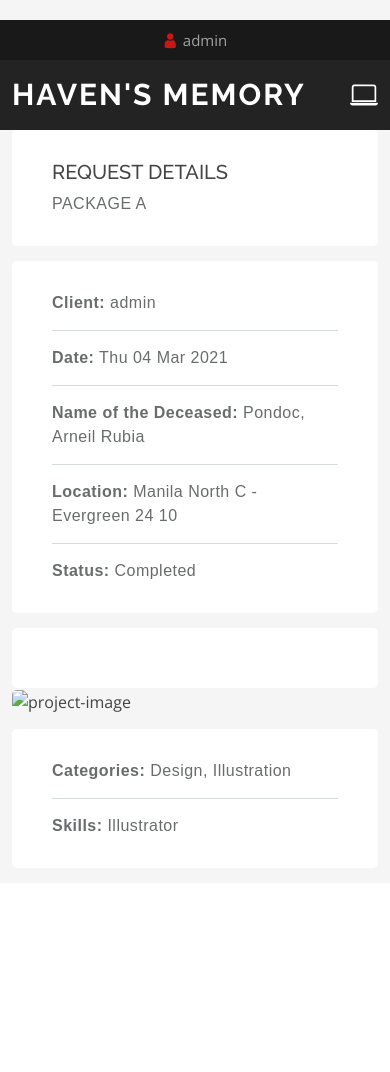
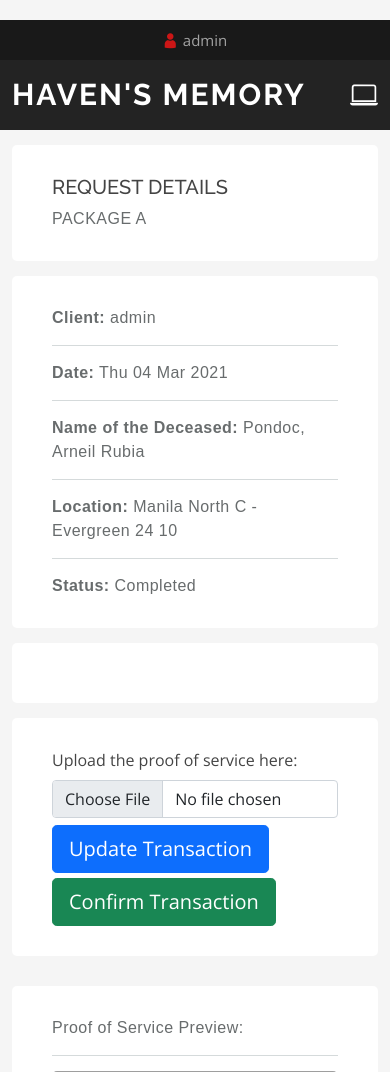
Before and after one commit to LazyMeercatOG/SoftEngg-LapidaSystem, a Django app: page /summary/1 in a window 390 px wide. Shown: the top 1072 px of the page. Before the commit the page ends 831 px from the top, so only its background shows below. Run offline with Django 3.2, Linux system fonts and the light colour scheme; a user stored in the database is signed in; data comes from the database, SQL or seed files in the repository; both versions use the stored data as it was after the commit; some libraries are stand-ins or nearby versions; grey boxes are pictures that could not be loaded.

Commit message:
summary buttons and image upload, profile layout edits

```diff
--- a/lapida/lapida_app/forms.py
+++ b/lapida/lapida_app/forms.py
@@ -54,7 +54,7 @@ class DateInput(forms.DateInput):
 
 class Order_UserForm(forms.ModelForm):
 	class Meta:
-		model =  Order_User
+		model = Order_User
 		order_date = models.DateTimeField()
 		fields = ['order_date']
 		widgets = {
--- a/lapida/lapida_app/templates/lapida_app/index.html
+++ b/lapida/lapida_app/templates/lapida_app/index.html
@@ -148,7 +148,7 @@
             </div>
           </div>
 
-          <div class="col-lg-4 col-md-6 d-flex align-items-stretch mt-4" data-aos="fade-up" data-aos-delay="450">
+          <div class="col-lg-4 col-md-6 d-flex align-items-stretch mt-4 mt-lg-0" data-aos="fade-up" data-aos-delay="450">
             <div class="icon-box">
               <div class="icon"><i class="bx bxs-flame"></i></div>
               <h4><a href="">Candle Lights</a></h4>
--- a/lapida/lapida_app/templates/lapida_app/menu.html
+++ b/lapida/lapida_app/templates/lapida_app/menu.html
@@ -10,6 +10,7 @@
       <link href="https://stackpath.bootstrapcdn.com/font-awesome/4.7.0/css/font-awesome.min.css" rel="stylesheet">
       <link href="{% static 'lapida_app/menu/menu.css' %}" rel="stylesheet">
       <link href="{% static 'lapida_app/menu/css/gijgo.min.css' %}" rel="stylesheet">
+
 </head>
 <section class="py-5 header text-center text-white">
     <div class="container pt-4">
@@ -125,7 +126,7 @@
                         <div class="card-body p-5">
                             <h2 class="h4 mb-1">Select the Date of Service</h2>
                             <p class="small text-muted font-italic mb-4">Please choose the date on when to avail the selected service/s.</p>
-                            <input id="datepicker" width="276" onkeydown="return false"/>
+                            <input class="datepickerclass" id="datepicker" width="276" onkeydown="return false"/>
                             {{order.order_date}}
                         </div>
                     </div>
--- a/lapida/lapida_app/templates/lapida_app/summary.html
+++ b/lapida/lapida_app/templates/lapida_app/summary.html
@@ -6,7 +6,7 @@
 <div class="container">
     <div class="row">
         <div class="col-md-5">
-            <div class="project-info-box mt-0">
+            <div class="project-info-box">
                 <h5>REQUEST DETAILS</h5>
                 <p class="mb-0">{{form.services}}</p>
             </div><!-- / project-info-box -->
@@ -28,18 +28,39 @@
             <div class="project-info-box mt-0 mb-0">
             </div><!-- / project-info-box -->
   {%endif%}
-        </div><!-- / column -->
+
+            <div class="col-md-13">
+                        <div class="project-info-box">
+                            <label class="form-label" for="customFile">Upload the proof of service here:</label>
+                            <input type="file" class="form-control" style="margin-bottom:7px" id="customFile" accept="image/* "/>
+                            <button type="button" class="btn btn-primary btn-lg" style="margin-bottom:5px">Update Transaction</button>
+                            <button type="button" class="btn btn-success btn-lg">Confirm Transaction</button>
+                            </div>
+                    </div>
+
+        </div>
+
+
+
+
+        <!-- / column -->
         <div class="col-md-7">
-            <img src="https://via.placeholder.com/400x300/FFB6C1/000000" alt="project-image" class="rounded">
+            <div class="project-info-box">
+                <p>Proof of Service Preview:</p>
+                <img src="https://lh3.googleusercontent.com/proxy/_Jy2jmk_6yg-xlrRhK_-j7_ES8uPt6M9Gepb9M5xci_oATnZX9eY_rz42Ge-YmVKcU87yqj6MrBFCxC0Ay1hcXBZ3twUqhG9qahdTkwAKg" alt="project-image" class="rounded" id="display-img" style="width:650px;height:500px">
+            </div>
             <div class="project-info-box">
                 <p><b>Categories:</b> Design, Illustration</p>
                 <p><b>Skills:</b> Illustrator</p>
             </div><!-- / project-info-box -->
         </div><!-- / column -->
+
+
     </div>
 </div>
  <!-- Include the PayPal JavaScript SDK -->
     <script src="https://www.paypal.com/sdk/js?client-id=AZ99n5v8uTUjhoGvST_V46LKtl5yCCtEAubC2ReOKeWVjkSkd1SYrHda3RRlUbODi4q7CBivVyBV2Rso&currency=PHP"></script>
+    <script src="https://code.jquery.com/jquery-3.2.1.min.js"></script>
 
     <script>
         // Render the PayPal button into #paypal-button-container
@@ -69,4 +90,15 @@
 
         }).render('#paypal-button-container');
     </script>
+
+    <script>
+        $(document).ready(function(){
+            $("#customFile").change(function(event){
+                var x = URL.createObjectURL(event.target.files[0]);
+                $("#display-img").attr("src",x);
+                console.log(event);
+                });
+        })
+    </script>
+
 {%endblock%}
```
Also changed, not shown: lapida/lapida_app/templates/lapida_app/profile.html (+9 -8 lines), lapida/db.sqlite3.
